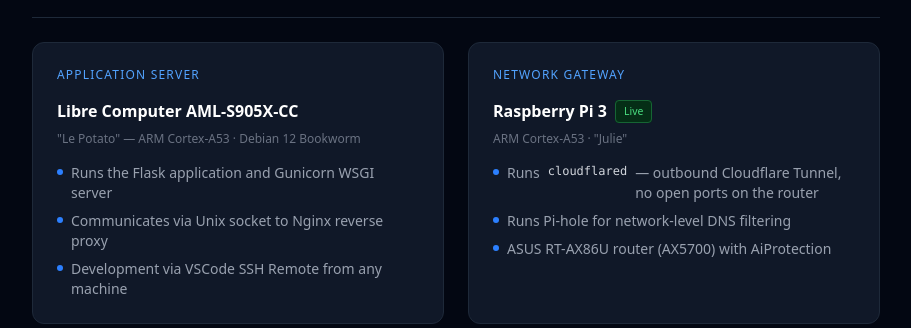
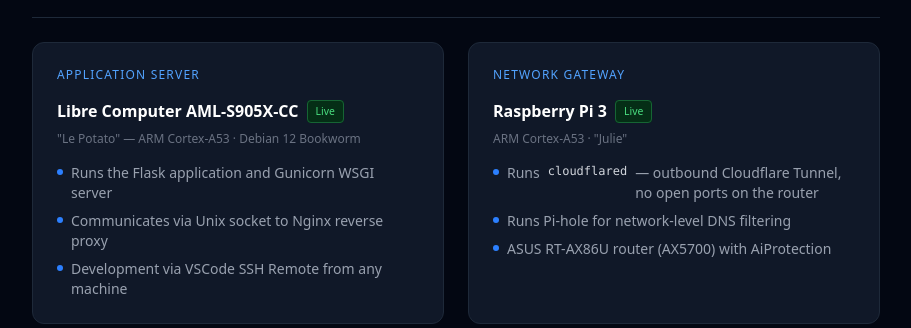
Before and after one commit to djjazzy/tedroflo-portfolio, a Flask app: page /about in a window 1280 px wide. Shown: the part 374-702 px from the top of the page, without its empty margins (184-1095 px from the left). Run offline with Flask 3, Linux system fonts and the light colour scheme; style sheets or scripts are compiled from the project's sources.

Commit message:
about: add Live badge to Le Potato card
Co-Authored-By: Claude Sonnet 4.6 <noreply@anthropic.com>

```diff
--- a/app/templates/main/about.html
+++ b/app/templates/main/about.html
@@ -30,7 +30,7 @@
                 <p class="text-blue-400 text-xs font-medium tracking-widest uppercase mb-4">
                     Application Server
                 </p>
-                <p class="text-white font-semibold mb-2">Libre Computer AML-S905X-CC</p>
+                <p class="text-white font-semibold mb-2">Libre Computer AML-S905X-CC <span style="font-size:0.65rem; font-weight:500; padding:0.2rem 0.5rem; border-radius:0.25rem; background:#052e16; color:#4ade80; border:1px solid #166534; vertical-align:middle; margin-left:0.25rem;">Live</span></p>
                 <p class="text-gray-500 text-xs mb-4">"Le Potato" — ARM Cortex-A53 · Debian 12 Bookworm</p>
                 <ul class="space-y-2">
                     <li class="flex items-start gap-2 text-gray-400 text-sm">
```
